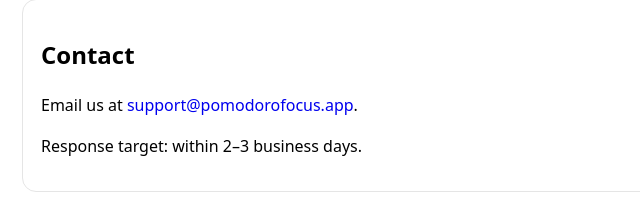
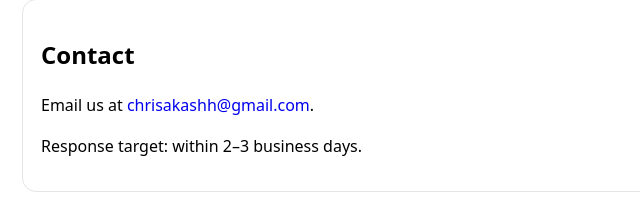
Before and after one commit to chrisakash03/pomodorofocus-support-, a plain HTML site: page index.html in a window 1280 px wide. Shown: the part 113-318 px from the top of the page, 0-640 px from the left. Drawn offline with Linux system fonts and the light colour scheme.

Commit message:
Update index.html

```diff
--- a/index.html
+++ b/index.html
@@ -5,7 +5,7 @@
   <meta name="viewport" content="width=device-width, initial-scale=1" />
   <title>PomodoroFocus — Support</title>
   <meta name="description" content="Official support page for PomodoroFocus — a simple, focused Pomodoro timer." />
-  <link rel="canonical" href="https://YOUR_USERNAME.github.io/pomodorofocus-support/" />
+  <link rel="canonical" href="https://chrisakash03.github.io/pomodorofocus-support/" />
   <style>
     :root { --pad: 22px; --radius: 14px; }
     * { box-sizing: border-box; }
@@ -30,7 +30,7 @@
 
   <section class="card">
     <h2>Contact</h2>
-    <p>Email us at <a href="mailto:support@pomodorofocus.app">support@pomodorofocus.app</a>.</p>
+    <p>Email us at <a href="mailto:chrisakashh@gmail.com">chrisakashh@gmail.com</a>.</p>
     <p>Response target: within 2–3 business days.</p>
   </section>
 
```
